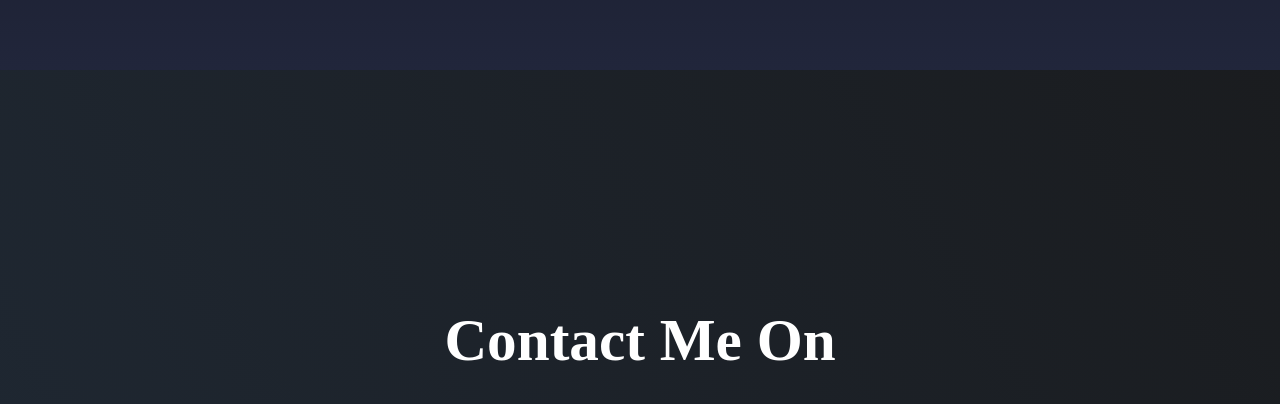
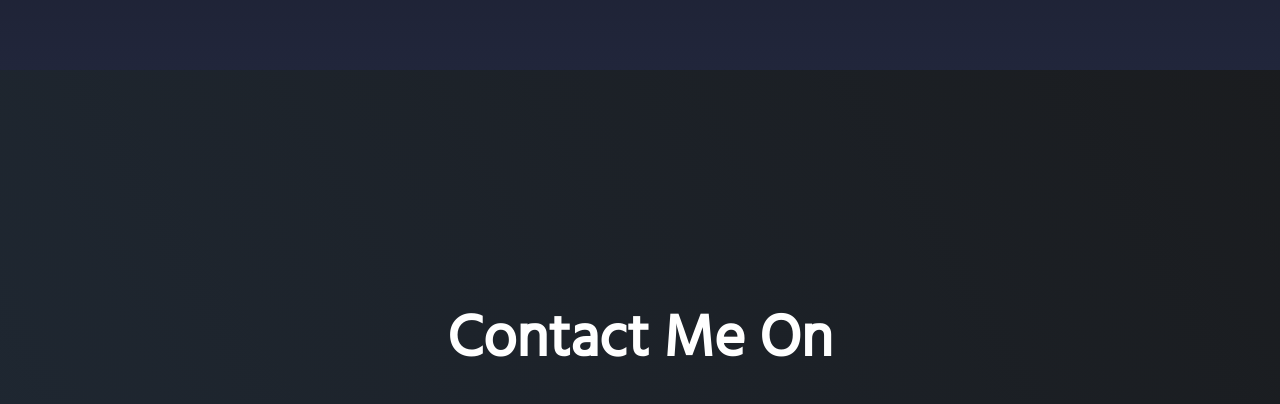
Before and after one commit to ninoaddict/adril-portfolio, a plain HTML site: page index.html in a window 1280 px wide. Shown: the part 1797-2201 px from the top of the page. Drawn offline with Linux system fonts and the light colour scheme.

Commit message:
update contact header font

```diff
--- a/index.html
+++ b/index.html
@@ -5,7 +5,7 @@
     <link rel="stylesheet" href="styles.css">
     <script src="https://kit.fontawesome.com/d0a301b89a.js" crossorigin="anonymous"></script>
     <link rel="stylesheet" href="https://fonts.googleapis.com/css?family=Quicksand">
-    <link rel="stylesheet" href="https://fonts.googleapis.com/css?family=Dosis">
+    <link rel="stylesheet" href="https://fonts.googleapis.com/css?family=Hind">
     <script type="text/Javascript" src="script.js"></script>
     <title>Adril's Portfolio</title>
 </head>
--- a/styles.css
+++ b/styles.css
@@ -207,7 +207,7 @@ a{
     color: white;
     text-transform: capitalize;
     font-size: 3.7rem;
-    font-family: Abril Fatface;
+    font-family: Hind;
     margin-bottom: 2rem;
 }
 
```
